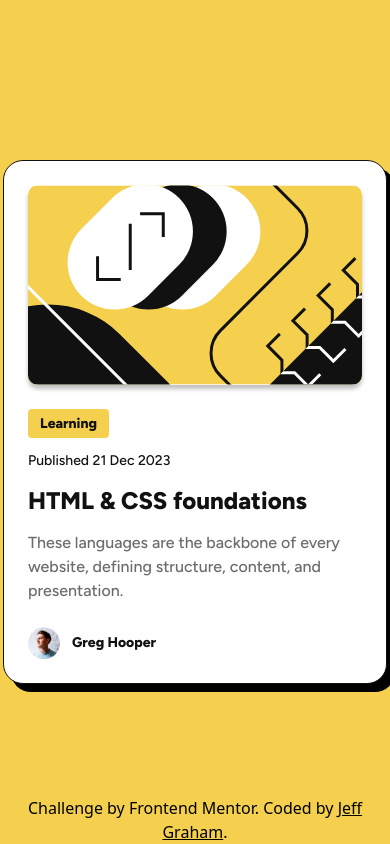
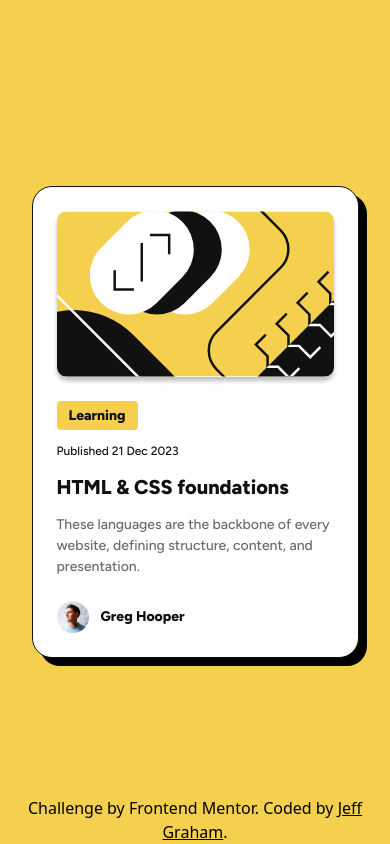
Before and after one commit to jeffgrahamcodes/blog-preview, a website: page src/index.html in a window 390 px wide. Drawn offline with Linux system fonts and the light colour scheme.

Commit message:
add responsiveness

```diff
--- a/src/index.html
+++ b/src/index.html
@@ -23,7 +23,7 @@
       class="h-screen flex flex-col justify-center items-center bg-(--yellow)"
     >
       <article
-        class="bg-white w-sm box-border p-6 rounded-(--card-radius) shadow-[8px_8px_0_rgba(0,0,0,1)] border border-(--gray-950) grid gap-6"
+        class="bg-white w-(--mobile-width) sm:w-sm box-border p-6 rounded-(--card-radius) shadow-[8px_8px_0_rgba(0,0,0,1)] border border-(--gray-950) grid gap-6"
       >
         <figure>
           <img
@@ -38,16 +38,18 @@
             >Learning</span
           >
           <p
-            class="figtree-medium text-sm leading-[1.5] text-(--gray-950)"
+            class="figtree-medium text-xs sm:text-sm leading-[1.5] text-(--gray-950)"
           >
             Published 21 Dec 2023
           </p>
           <h2
-            class="figtree-extra-bold text-2xl leading-[1.5] text-(--gray-950) cursor-pointer hover:text-(--yellow)"
+            class="figtree-extra-bold text-xl sm:text-2xl leading-[1.5] text-(--gray-950) cursor-pointer hover:text-(--yellow)"
           >
             HTML & CSS foundations
           </h2>
-          <p class="figtree-medium leading-[1.5] text-(--gray-500)">
+          <p
+            class="figtree-medium text-sm sm:text-base leading-[1.5] text-(--gray-500)"
+          >
             These languages are the backbone of every website,
             defining structure, content, and presentation.
           </p>
--- a/src/input.css
+++ b/src/input.css
@@ -9,6 +9,7 @@
   --card-radius: 20px;
   --image-radius: 10px;
   --category-radius: 4px;
+  --mobile-width: 327px;
 }
 
 .figtree-extra-bold {
```
Also changed, not shown: src/output.css.
